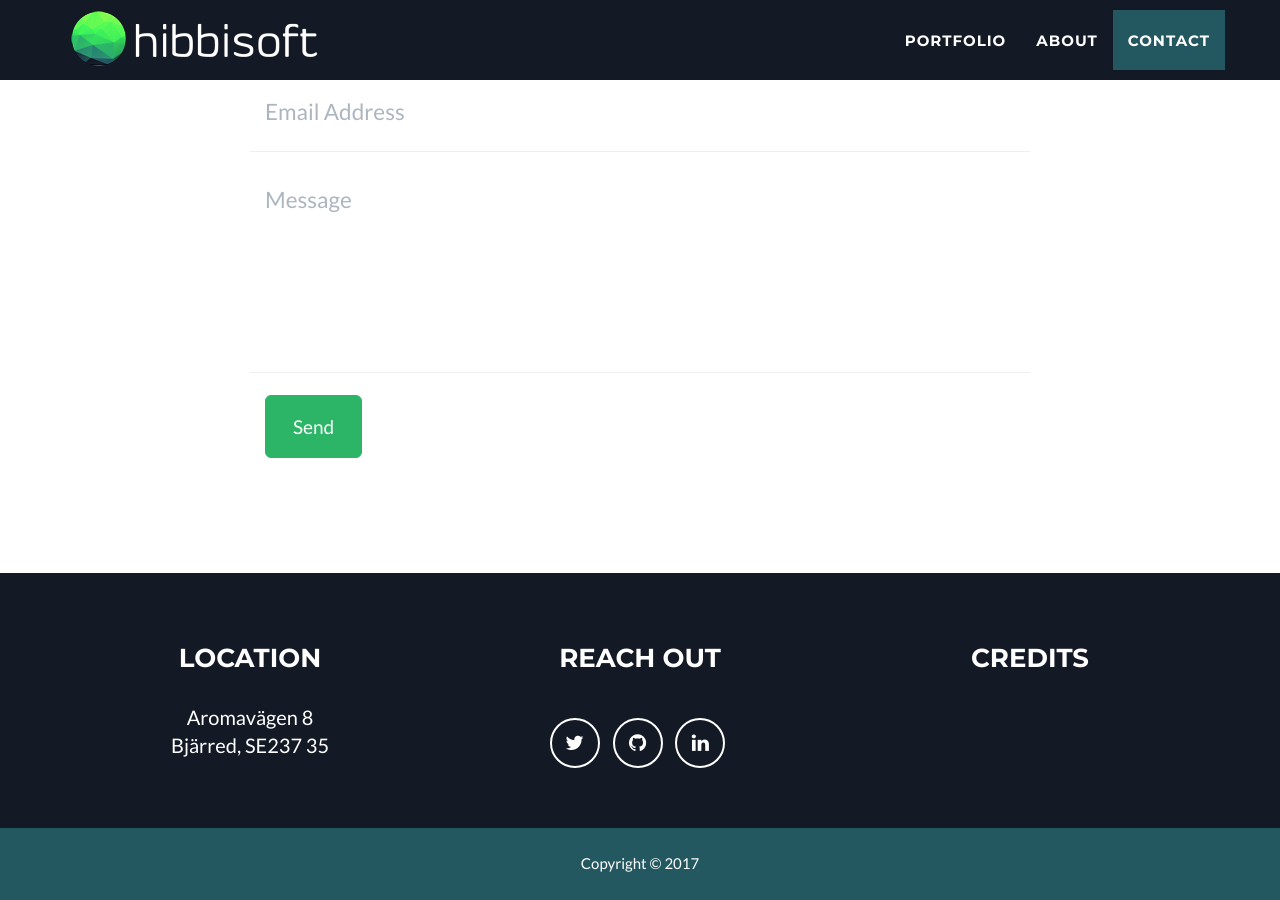
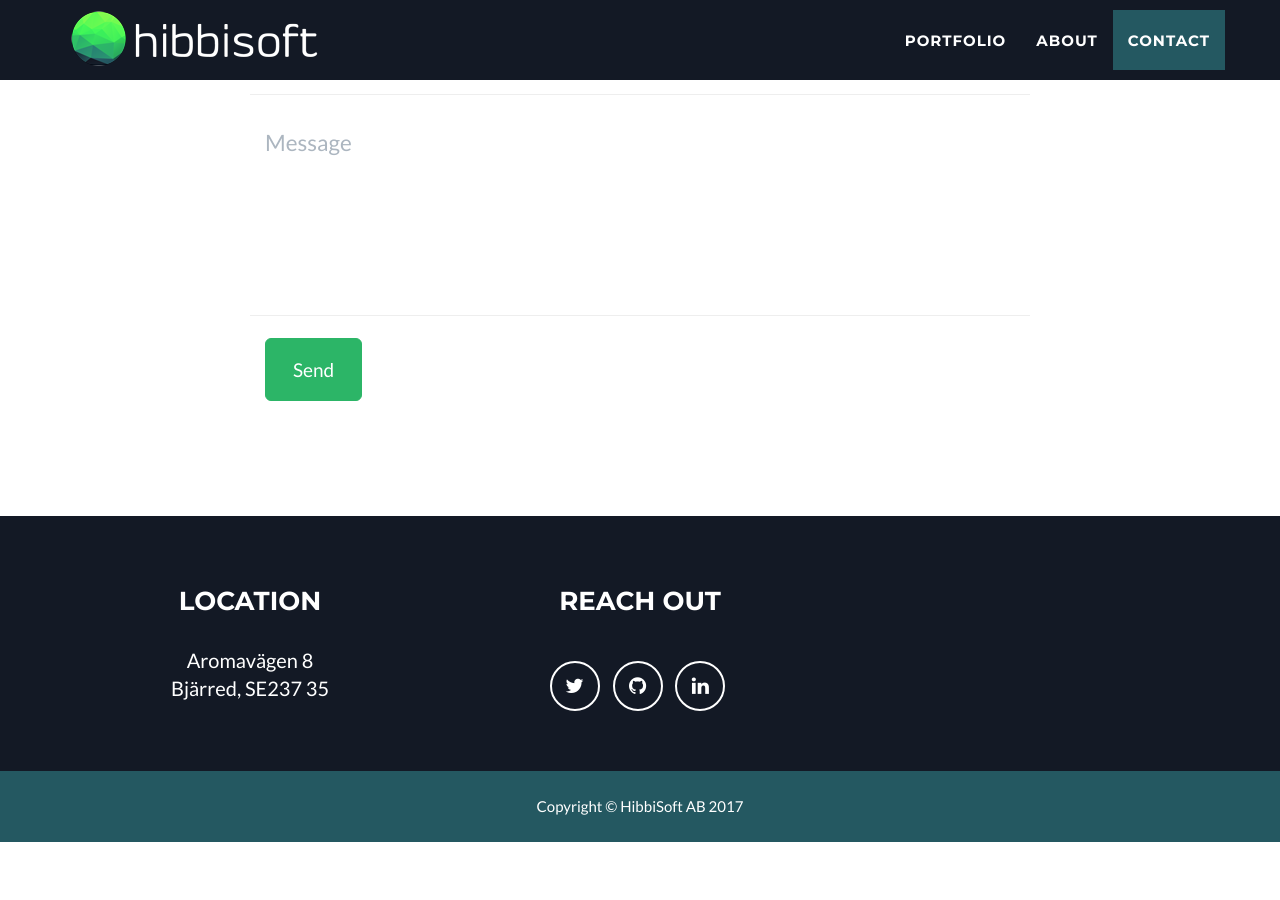
Before and after one commit to sebbebebbe/sebbebebbe.github.com, a Jekyll site: the page built from _posts/2015-01-01-SimView.markdown, in a window 1280 px wide and 900 px high, scrolled down 1885 px. Built offline with Jekyll 4.4.1, drawn with Linux system fonts in a browser that asks for light colours; after the commit the page ends 2727 px from its top, so only the background shows below that.

Commit message:
small changes

```diff
--- a/_config.yml
+++ b/_config.yml
@@ -31,10 +31,9 @@ color:
 
 # Footer settings
 footer:
-  copyright:
+  copyright: HibbiSoft AB
   location: Location
   social: Reach out
-  credits: Credits
 
 # Social networks usernames (many more available: google-plus, flickr, dribbble, pinterest, instagram, tumblr, linkedin, etc.)
 social:
--- a/_includes/about.html
+++ b/_includes/about.html
@@ -12,7 +12,6 @@
                     <p>I am a experienced developer with more than 10 years in the IT industry. <br/> <br/>
                       During this time I have worked with software development and architecture especially within .NET. I have a broad expertise in both “front end” and “back end” development.
                       I like working in teams but also in teams, preferably close to the customer in an Agile way.  <br/> <br/>
-                       <br/> <br/>
                       It is not just during work hours that I spend time with software, I always some kind of project running at home as well.</p>
                 </div>               <div class="col-lg-4">
                     <p>
--- a/_includes/footer.html
+++ b/_includes/footer.html
@@ -21,10 +21,6 @@
 		                    {% endfor %}
                         </ul>
                     </div>
-                    <div class="footer-col col-md-4">
-                        <h3>{{ site.footer.credits }}</h3>
-                        <p>{{ site.credits }}</p>
-                    </div>
                 </div>
             </div>
         </div>
--- a/_posts/2015-01-01-SimView.markdown
+++ b/_posts/2015-01-01-SimView.markdown
@@ -7,5 +7,5 @@ alt: Laerdal Medical
 project-date: January 2015
 client: Laerdal Medical
 category: Silverlight Development
-description: Laerdal Medical, one of the world’s leading providers of Healthcare Solutions, is dedicated to helping save lives. Laerdal serves healthcare providers and educators with products and services for Basic Life Support, Advanced Life Support, Simulation, Airway Management, Immobilization, Patient Care, Self-directed Learning and Medical Education. <br/> <br> The project consisted of creating a product that would help students in medical training when using Laerdals manikin type products. SimView makes it possible to review what happened during the simulation. Sebastian was mainly responsible for the Silvelight-client. The SL-client made it possible to stream video from multiple cameras at once and handle stop and start of the recordings. When performing a review of a simulation the manikins vital signs are plotted on the timeline of the simulation for a more detailed feedback to the student. <br/><br/> More information about this project can be seen on http://www.laerdal.com/se/SimView
+description: Laerdal Medical, one of the world’s leading providers of Healthcare Solutions, is dedicated to helping save lives. Laerdal serves healthcare providers and educators with products and services for Basic Life Support, Advanced Life Support, Simulation, Airway Management, Immobilization, Patient Care, Self-directed Learning and Medical Education. <br/> <br> The project consisted of creating a product that would help students in medical training when using Laerdals manikin type products. SimView makes it possible to review what happened during the simulation. Sebastian was mainly responsible for the Silvelight-client. The SL-client made it possible to stream video from multiple cameras at once and handle stop and start of the recordings. When performing a review of a simulation the manikins vital signs are plotted on the timeline of the simulation for a more detailed feedback to the student. <br/><br/> More information about this project can be seen on <a href="http://www.laerdal.com/se/SimView"> SimView Site</a>
 ---
```
